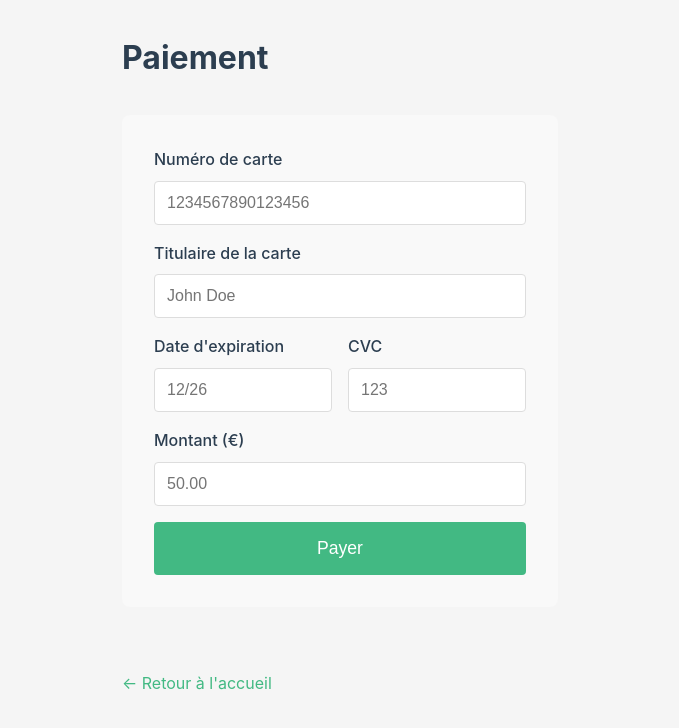
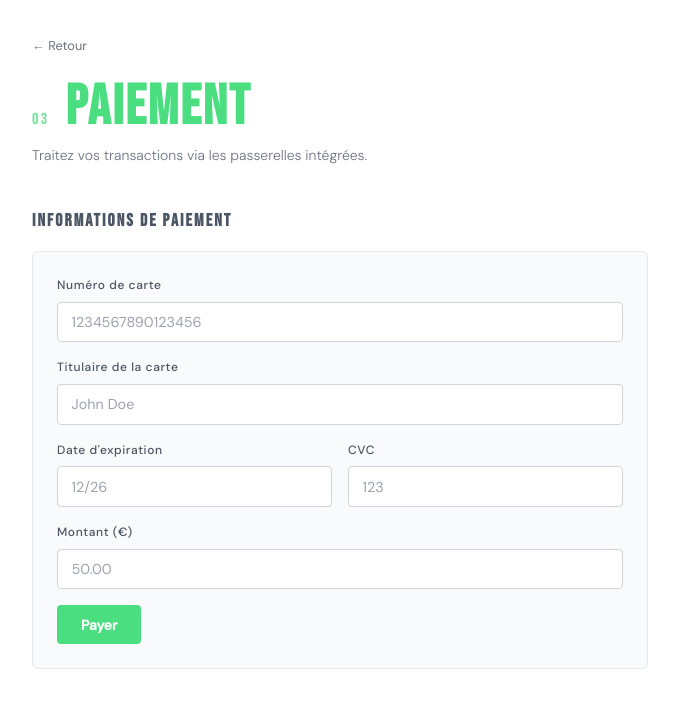
Before and after one commit to TrDSt0rM/projet-vod, a Vue app in the folder frontend/: page /payment in a window 1280 px wide. Shown: the top 728 px of the page, without its empty margins (300-979 px from the left). Built offline with nearby package versions, Linux system fonts and the light colour scheme.

Commit message:
fix: PaymentView.vue

```diff
--- a/frontend/src/views/PaymentView.vue
+++ b/frontend/src/views/PaymentView.vue
@@ -1,8 +1,21 @@
 <template>
   <div class="payment">
+
+    <!-- Header -->
+    <div class="page-header">
+      <router-link to="/" class="back-link">← Retour</router-link>
+      <div class="header-top">
+        <span class="page-number">03</span>
         <h1>Paiement</h1>
+      </div>
+      <p class="page-desc">Traitez vos transactions via les passerelles intégrées.</p>
+    </div>
 
-    <form @submit.prevent="processPayment" class="payment-form">
+    <!-- Payment form -->
+    <section class="section">
+      <h2 class="section-title">Informations de paiement</h2>
+      <div class="create-form">
+
         <div class="form-group">
           <label>Numéro de carte</label>
           <input
@@ -35,7 +48,6 @@
                 required
             />
           </div>
-
           <div class="form-group">
             <label>CVC</label>
             <input
@@ -59,18 +71,30 @@
           />
         </div>
 
-      <button type="submit" :disabled="loading" class="btn-submit">
-        {{ loading ? 'Traitement...' : 'Payer' }}
+        <button @click="processPayment" :disabled="loading" class="btn-primary">
+          <span v-if="loading">Traitement…</span>
+          <span v-else>Payer</span>
         </button>
-    </form>
 
-    <div v-if="result" :class="['result', result.success ? 'success' : 'error']">
-      <h3>{{ result.success ? 'Paiement accepté' : 'Paiement refusé' }}</h3>
+      </div>
+    </section>
+
+    <!-- Result -->
+    <section v-if="result" class="section">
+      <div :class="['result', result.success ? 'success' : 'error']">
+        <h3>{{ result.success ? '✔ Paiement accepté' : '✕ Paiement refusé' }}</h3>
         <p>{{ result.message }}</p>
-      <p v-if="result.transactionId"><strong>ID Transaction:</strong> {{ result.transactionId }}</p>
+        <p v-if="result.transactionId" class="transaction-id">
+          <strong>ID Transaction :</strong> {{ result.transactionId }}
+        </p>
       </div>
+    </section>
 
-    <router-link to="/" class="back-link">← Retour à l'accueil</router-link>
+    <!-- Toast notification -->
+    <transition name="toast">
+      <div v-if="toast" :class="['toast', toast.type]">{{ toast.message }}</div>
+    </transition>
+
   </div>
 </template>
 
@@ -86,34 +110,42 @@ export default {
         amount: null
       },
       loading: false,
-      result: null
+      result: null,
+      toast: null,
     }
   },
   methods: {
     async processPayment() {
+      if (!this.paymentData.cardNumber || !this.paymentData.cardHolder) {
+        this.showToast('Veuillez remplir tous les champs', 'error')
+        return
+      }
       this.loading = true
       this.result = null
-
       try {
         const response = await fetch('/api/payment', {
           method: 'POST',
-          headers: {
-            'Content-Type': 'application/json'
-          },
+          headers: { 'Content-Type': 'application/json' },
           body: JSON.stringify(this.paymentData)
         })
-
         const text = await response.text()
         if (!text) throw new Error('Réponse vide du serveur')
         this.result = JSON.parse(text)
+        this.showToast(
+            this.result.success ? 'Paiement accepté' : 'Paiement refusé',
+            this.result.success ? 'success' : 'error'
+        )
       } catch (error) {
-        this.result = {
-          success: false,
-          message: 'Erreur de connexion à l\'API: ' + error.message
-        }
+        this.result = { success: false, message: 'Erreur de connexion à l\'API : ' + error.message }
+        this.showToast('Erreur de connexion à l\'API', 'error')
       } finally {
         this.loading = false
       }
+    },
+
+    showToast(message, type = 'success') {
+      this.toast = { message, type }
+      setTimeout(() => { this.toast = null }, 3000)
     }
   }
 }
@@ -121,20 +153,79 @@ export default {
 
 <style scoped>
 .payment {
-  max-width: 500px;
+  max-width: 680px;
   margin: 0 auto;
   padding: 2rem;
+  color: #1a1a1a;
+  font-family: 'DM Sans', sans-serif;
+  background-color: #ffffff;
+  min-height: 100vh;
 }
 
-.payment-form {
-  background: #f9f9f9;
-  padding: 2rem;
-  border-radius: 8px;
-  margin: 2rem 0;
+/* ── Header ── */
+.back-link {
+  display: inline-block;
+  color: #6b7280;
+  text-decoration: none;
+  font-size: 0.8rem;
+  margin-bottom: 1.5rem;
+  transition: color 0.2s;
+}
+.back-link:hover { color: #1a1a1a; }
+
+.header-top {
+  display: flex;
+  align-items: baseline;
+  gap: 1rem;
 }
 
-.form-group {
-  margin-bottom: 1rem;
+.page-number {
+  font-family: 'Bebas Neue', sans-serif;
+  font-size: 1rem;
+  letter-spacing: 0.15em;
+  color: #4ade80;
+  opacity: 0.8;
+}
+
+h1 {
+  font-family: 'Bebas Neue', sans-serif;
+  font-size: 3.5rem;
+  letter-spacing: 0.04em;
+  color: #4ade80;
+  margin: 0;
+  line-height: 1;
+}
+
+.page-desc {
+  color: #6b7280;
+  font-size: 0.875rem;
+  margin: 0.5rem 0 2.5rem;
+  font-weight: 300;
+}
+
+/* ── Sections ── */
+.section {
+  margin-bottom: 2.5rem;
+}
+
+.section-title {
+  font-family: 'Bebas Neue', sans-serif;
+  font-size: 1.1rem;
+  letter-spacing: 0.12em;
+  color: #4b5563;
+  margin: 0 0 1rem;
+  text-transform: uppercase;
+}
+
+/* ── Form ── */
+.create-form {
+  background: #f9fafb;
+  border: 1px solid #e5e7eb;
+  border-radius: 6px;
+  padding: 1.5rem;
+  display: flex;
+  flex-direction: column;
+  gap: 1rem;
 }
 
 .form-row {
@@ -143,68 +234,119 @@ export default {
   gap: 1rem;
 }
 
+@media (max-width: 480px) {
+  .form-row { grid-template-columns: 1fr; }
+}
+
+.form-group {
+  display: flex;
+  flex-direction: column;
+  gap: 0.4rem;
+}
+
 label {
-  display: block;
-  margin-bottom: 0.5rem;
+  font-size: 0.75rem;
+  color: #4b5563;
   font-weight: 500;
+  letter-spacing: 0.05em;
 }
 
 input {
+  background: #ffffff;
+  border: 1px solid #d1d5db;
+  border-radius: 4px;
+  padding: 0.65rem 0.85rem;
+  color: #1a1a1a;
+  font-size: 0.9rem;
+  font-family: inherit;
+  transition: border-color 0.2s, box-shadow 0.2s;
+  box-sizing: border-box;
   width: 100%;
-  padding: 0.75rem;
-  border: 1px solid #ddd;
-  border-radius: 4px;
-  font-size: 1rem;
-  box-sizing: border-box;
 }
 
-.btn-submit {
-  width: 100%;
-  padding: 1rem;
-  background: #42b983;
-  color: white;
+input::placeholder { color: #9ca3af; }
+input:focus {
+  outline: none;
+  border-color: #4ade80;
+  box-shadow: 0 0 0 3px rgba(74, 222, 128, 0.1);
+}
+
+/* ── Button ── */
+.btn-primary {
+  align-self: flex-start;
+  padding: 0.65rem 1.5rem;
+  background: #4ade80;
+  color: #ffffff;
   border: none;
   border-radius: 4px;
-  font-size: 1.1rem;
+  font-size: 0.875rem;
+  font-weight: 600;
+  font-family: inherit;
   cursor: pointer;
-  transition: background 0.3s;
+  transition: background 0.2s, opacity 0.2s;
+}
+.btn-primary:hover:not(:disabled) { background: #22c55e; }
+.btn-primary:disabled { opacity: 0.45; cursor: not-allowed; }
+
+/* ── Result ── */
+.result {
+  padding: 1.25rem 1.5rem;
+  border-radius: 6px;
 }
 
-.btn-submit:hover:not(:disabled) {
-  background: #35a372;
+.result h3 {
+  font-family: 'Bebas Neue', sans-serif;
+  font-size: 1.3rem;
+  letter-spacing: 0.05em;
+  margin: 0 0 0.4rem;
 }
 
-.btn-submit:disabled {
-  opacity: 0.6;
-  cursor: not-allowed;
-}
-
-.result {
-  padding: 1.5rem;
-  border-radius: 8px;
-  margin: 2rem 0;
-}
+.result p { font-size: 0.9rem; margin: 0.2rem 0; }
 
 .result.success {
-  background: #d4edda;
-  border: 1px solid #c3e6cb;
-  color: #155724;
+  background: #d1fae5;
+  border: 1px solid #6ee7b7;
+  color: #047857;
 }
 
 .result.error {
-  background: #f8d7da;
-  border: 1px solid #f5c6cb;
-  color: #721c24;
+  background: #fee2e2;
+  border: 1px solid #fca5a5;
+  color: #dc2626;
 }
 
-.back-link {
-  display: inline-block;
-  margin-top: 2rem;
-  color: #42b983;
-  text-decoration: none;
+.transaction-id {
+  font-family: 'JetBrains Mono', monospace;
+  font-size: 0.78rem !important;
+  margin-top: 0.4rem !important;
+  opacity: 0.8;
 }
 
-.back-link:hover {
-  text-decoration: underline;
+/* ── Toast ── */
+.toast {
+  position: fixed;
+  bottom: 2rem;
+  right: 2rem;
+  padding: 0.75rem 1.25rem;
+  border-radius: 4px;
+  font-size: 0.85rem;
+  font-family: 'JetBrains Mono', monospace;
+  z-index: 100;
+  box-shadow: 0 4px 6px rgba(0, 0, 0, 0.1);
 }
+
+.toast.success {
+  background: #d1fae5;
+  border: 1px solid #6ee7b7;
+  color: #047857;
+}
+
+.toast.error {
+  background: #fee2e2;
+  border: 1px solid #fca5a5;
+  color: #dc2626;
+}
+
+.toast-enter-active, .toast-leave-active { transition: all 0.3s ease; }
+.toast-enter-from, .toast-leave-to { opacity: 0; transform: translateY(10px); }
 </style>
```
Lines whose indentation alone changed are shown as unchanged.
